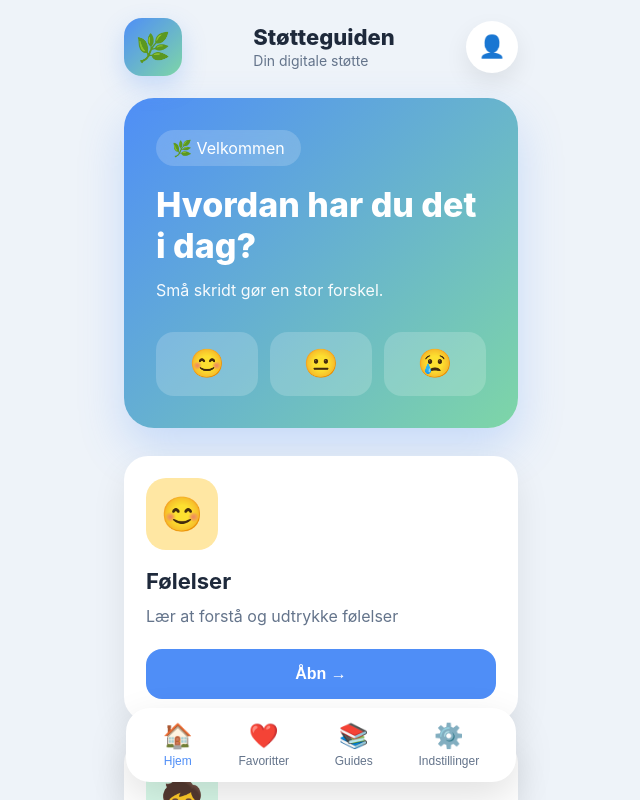
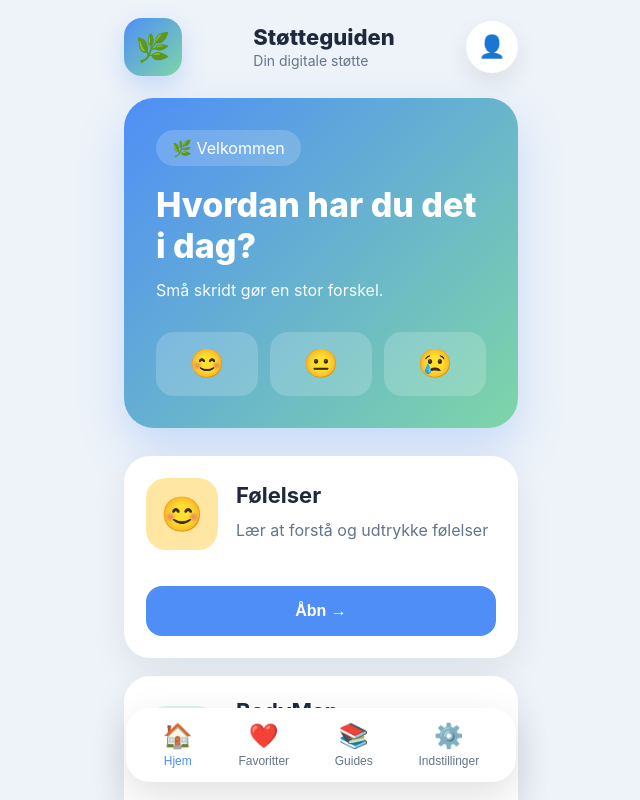
Before and after one commit to talhaahussein-design/St-tteguide, a React (Vite) app: page / in a window 1280 px wide. Shown: the top 800 px of the page, without its empty margins (319-959 px from the left). Built offline with nearby package versions, Linux system fonts and the light colour scheme.

Commit message:
Enhance styles for moduleCard and related classes
Updated styles for moduleCard, moduleTop, and moduleContent classes.

```diff
--- a/src/index.css
+++ b/src/index.css
@@ -130,11 +130,28 @@ margin-top:28px;
 
 .moduleCard{
 background:white;
+border-radius:26px;
 padding:22px;
-border-radius:24px;
-box-shadow:0 15px 35px rgba(0,0,0,.08);
+box-shadow:0 12px 35px rgba(15,23,42,.08);
+display:flex;
+flex-direction:column;
+gap:18px;
+transition:.25s;
 }
 
+.moduleCard:hover{
+transform:translateY(-4px);
+}
+
+.moduleTop{
+display:flex;
+gap:18px;
+align-items:center;
+}
+
+.moduleContent{
+flex:1;
+}
 .moduleIcon{
 width:72px;
 height:72px;
```
